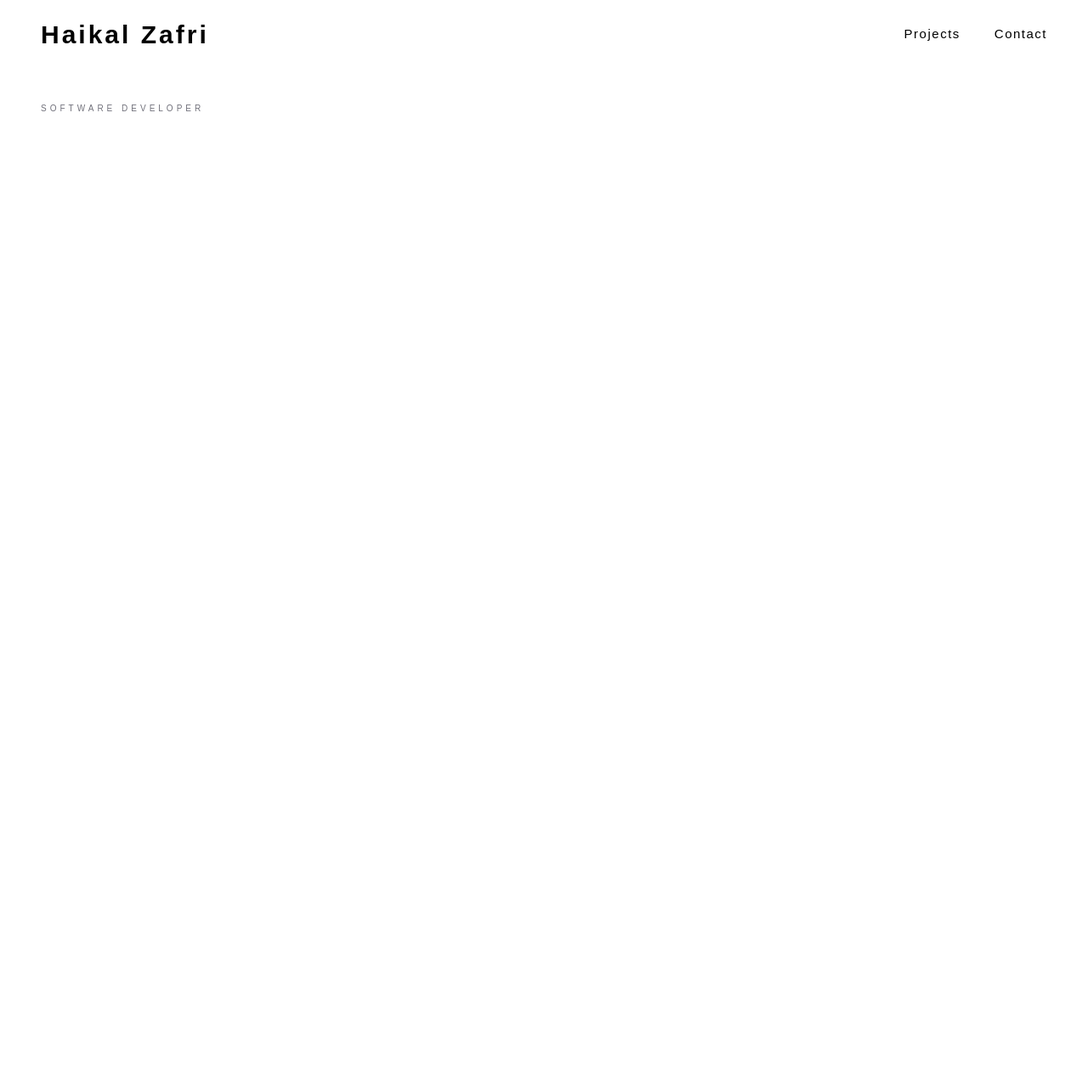
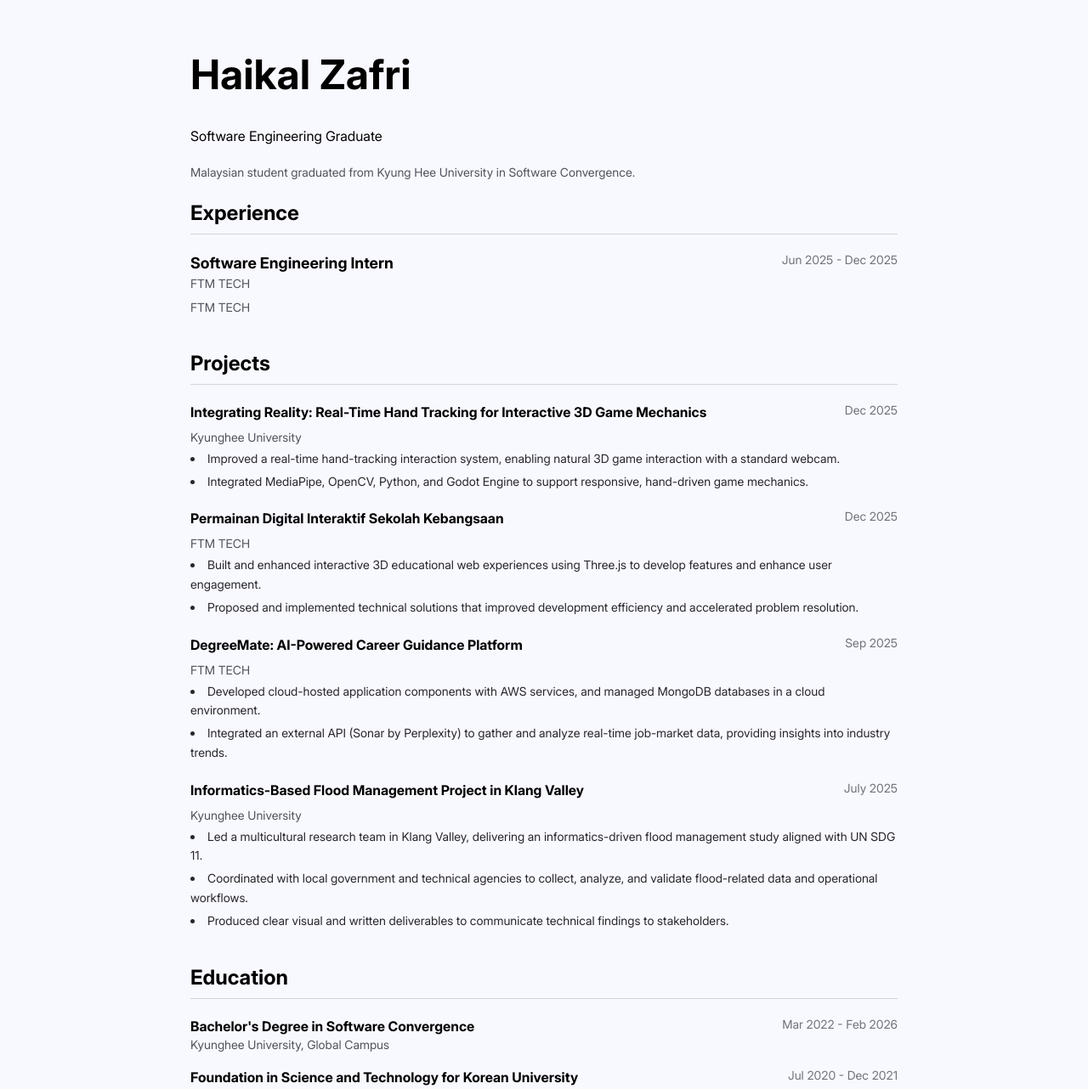
Before and after one commit to kalzaf50/portfolio, a React (Vite) app: page / in a window 1280 px wide. Shown: the top 1282 px of the page at 85% size. Before the commit the page ends 800 px from the top, so only its background shows below. Built offline with nearby package versions, Linux system fonts and the light colour scheme.

Commit message:
Main page: resume layout

```diff
--- /dev/null
+++ b/src/App.css
@@ -0,0 +1,27 @@
+@font-face {
+  font-family: 'RobotoBold';
+  src: url('/fonts/Roboto/static/Roboto-Bold.ttf') format('truetype');
+  font-weight: 700;
+  font-style: normal;
+}
+
+@font-face {
+  font-family: 'RobotoRegular';
+  src: url('/fonts/Roboto/static/Roboto-Regular.ttf') format('truetype');
+  font-weight: 400;
+  font-style: normal;
+}
+
+@font-face {
+  font-family: 'InterBold';
+  src: url('/fonts/Inter/static/Inter_24pt-Bold.ttf') format('truetype');
+  font-weight: 700;
+  font-style: normal;
+}
+
+@font-face {
+  font-family: 'InterRegular';
+  src: url('/fonts/Inter/static/Inter_24pt-Regular.ttf') format('truetype');
+  font-weight: 400;
+  font-style: normal;
+}
--- a/src/App.tsx
+++ b/src/App.tsx
@@ -1,52 +1,164 @@
 import React from 'react';
+import './App.css';
 
 const App: React.FC = () => {
-  const sharedPadding = "px-6 md:px-12";
-  const maxWidth = "max-w-7xl mx-auto";
+  return (
+    <div className="min-h-screen bg-[#F8F8FF] text-black" style={{ fontFamily: 'InterRegular' }}>
+      <div className="max-w-4xl mx-auto px-8 py-12 md:py-16">
 
-  return (
-    <div className="relative min-h-screen text-white selection:bg-white selection:text-black font-sans">
+        {/* HEADER */}
+        <header className="pb-6">
+          <h1 className="text-5xl md:text-5xl mb-3" style={{ fontFamily: 'InterBold' }}>
+            Haikal Zafri
+          </h1>
+        </header>
 
-      {/* HEADER */}
-      <header className="fixed top-0 left-0 w-full z-50 backdrop-blur-md">
-        <div className={`${maxWidth} ${sharedPadding} h-16 md:h-20 flex justify-between items-center`}>
+        {/* SUMMARY */}
+        <section className="mb-5">
+          <h2 className="text-s mb-5" style={{ fontFamily: 'InterRegular' }}>
+            Software Engineering Graduate
+          </h2>
+          <p className="text-sm leading-relaxed text-zinc-600">
+            Malaysian student graduated from Kyung Hee University in Software Convergence.
+          </p>
+        </section>
 
-          <div className="text-black font-bold text-[30px] tracking-[0.1em]" style={{ fontFamily: 'Arial, sans-serif' }}>
-            Haikal Zafri
+        {/* EXPERIENCE */}
+        <section className="mb-10">
+          <h2 className="text-2xl mb-5 border-b border-zinc-300 pb-2" style={{ fontFamily: 'InterBold' }}>
+            Experience
+          </h2>
+
+          <div className="mb-6">
+            <div className="flex justify-between items-start mb-2">
+              <div>
+                <h3 className="text-lg" style={{ fontFamily: 'InterBold' }}>Software Engineering Intern</h3>
+                <p className="text-sm text-zinc-600">FTM TECH</p>
+              </div>
+              <span className="text-sm text-zinc-500">Jun 2025 - Dec 2025</span>
+            </div>
+            <p className="text-sm text-zinc-600">FTM TECH</p>
           </div>
+        </section>
 
-          <nav className="flex items-center gap-10 text-[15px] tracking-[0.1em]" style={{ fontFamily: 'Arial, sans-serif' }}>
-            <a href="#projects" className="text-black hover:text-white transition-colors">
-              Projects
-            </a>
-            <a href="#contact" className="text-black hover:text-white transition-colors">
-              Contact
-            </a>
-          </nav>
-        </div>
-      </header>
+        {/* PROJECTS */}
+        <section className="mb-10">
+          <h2 className="text-2xl mb-5 border-b border-zinc-300 pb-2" style={{ fontFamily: 'InterBold' }}>
+            Projects
+          </h2>
 
-      {/* 2. BODY */}
-      <main className={`relative ${maxWidth} ${sharedPadding} pt-30`}>
-        <div className="max-w-2xl space-y-10" style={{ fontFamily: 'Arial, sans-serif' }}>
+          <div className="space-y-5">
+            <div>
+              <div className="flex justify-between items-start mb-2">
+                <h3 className="text-base" style={{ fontFamily: 'InterBold' }}>Integrating Reality: Real-Time Hand Tracking for Interactive 3D Game Mechanics</h3>
+                <span className="text-sm text-zinc-500 whitespace-nowrap ml-4">Dec 2025</span>
+              </div>
+              <p className="text-sm text-zinc-600 mb-1">Kyunghee University</p>
+              <ul className="list-disc list-inside space-y-1 text-sm text-zinc-800 leading-relaxed">
+                <li>Improved a real-time hand-tracking interaction system, enabling natural 3D game interaction with a standard webcam.</li>
+                <li>Integrated MediaPipe, OpenCV, Python, and Godot Engine to support responsive, hand-driven game mechanics.</li>
+              </ul>
+            </div>
 
-          {/* Tagline */}
-          <div className="flex items-center gap-4">
-            <p className="text-zinc-500 text-[10px] uppercase tracking-[0.4em]">
-              Software Developer
-            </p>
+            <div>
+              <div className="flex justify-between items-start mb-2">
+                <h3 className="text-base" style={{ fontFamily: 'InterBold' }}>Permainan Digital Interaktif Sekolah Kebangsaan</h3>
+                <span className="text-sm text-zinc-500 whitespace-nowrap ml-4">Dec 2025</span>
+              </div>
+              <p className="text-sm text-zinc-600 mb-1">FTM TECH</p>
+              <ul className="list-disc list-inside space-y-1 text-sm text-zinc-800 leading-relaxed">
+                <li>Built and enhanced interactive 3D educational web experiences using Three.js to develop features and enhance user engagement.</li>
+                <li>Proposed and implemented technical solutions that improved development efficiency and accelerated problem resolution.</li>
+              </ul>
+            </div>
+
+            <div>
+              <div className="flex justify-between items-start mb-2">
+                <h3 className="text-base" style={{ fontFamily: 'InterBold' }}>DegreeMate: AI-Powered Career Guidance Platform</h3>
+                <span className="text-sm text-zinc-500 whitespace-nowrap ml-4">Sep 2025</span>
+              </div>
+              <p className="text-sm text-zinc-600 mb-1">FTM TECH</p>
+              <ul className="list-disc list-inside space-y-1 text-sm text-zinc-800 leading-relaxed">
+                <li>Developed cloud-hosted application components with AWS services, and managed MongoDB databases in a cloud environment.</li>
+                <li>Integrated an external API (Sonar by Perplexity) to gather and analyze real-time job-market data, providing insights into industry trends.</li>
+              </ul>
+            </div>
+
+            <div>
+              <div className="flex justify-between items-start mb-2">
+                <h3 className="text-base" style={{ fontFamily: 'InterBold' }}>Informatics-Based Flood Management Project in Klang Valley</h3>
+                <span className="text-sm text-zinc-500 whitespace-nowrap ml-4">July 2025</span>
+              </div>
+              <p className="text-sm text-zinc-600 mb-1">Kyunghee University</p>
+              <ul className="list-disc list-inside space-y-1 text-sm text-zinc-800 leading-relaxed">
+                <li>Led a multicultural research team in Klang Valley, delivering an informatics-driven flood management study aligned with UN SDG 11.</li>
+                <li>Coordinated with local government and technical agencies to collect, analyze, and validate flood-related data and operational workflows.</li>
+                <li>Produced clear visual and written deliverables to communicate technical findings to stakeholders.</li>
+              </ul>
+            </div>
           </div>
+        </section>
 
-          {/* About Text */}
-          <div className="space-y-5">
-            <p className="text-base leading-relaxed max-w-lg">
-              I develop software that work (well). This website is one of the example-
-            </p>
+        {/* EDUCATION */}
+        <section className="mb-10">
+          <h2 className="text-2xl mb-5 border-b border-zinc-300 pb-2" style={{ fontFamily: 'InterBold' }}>
+            Education
+          </h2>
+
+          <div className="space-y-4">
+            <div>
+              <div className="flex justify-between items-start">
+                <div>
+                  <h3 className="text-base" style={{ fontFamily: 'InterBold' }}>Bachelor's Degree in Software Convergence</h3>
+                  <p className="text-sm text-zinc-600">Kyunghee University, Global Campus</p>
+                </div>
+                <span className="text-sm text-zinc-500 whitespace-nowrap ml-4">Mar 2022 - Feb 2026</span>
+              </div>
+            </div>
+
+            <div>
+              <div className="flex justify-between items-start">
+                <div>
+                  <h3 className="text-base" style={{ fontFamily: 'InterBold' }}>Foundation in Science and Technology for Korean University</h3>
+                  <p className="text-sm text-zinc-600">UniKL Malaysian Institute of Information Technology</p>
+                </div>
+                <span className="text-sm text-zinc-500 whitespace-nowrap ml-4">Jul 2020 - Dec 2021</span>
+              </div>
+            </div>
           </div>
+        </section>
 
-        </div>
-      </main>
+        {/* SKILLS & ADDITIONALS */}
+        <section className="mb-10">
+          <h2 className="text-2xl mb-5 border-b border-zinc-300 pb-2" style={{ fontFamily: 'InterBold' }}>
+            SKILLS & ADDITIONALS
+          </h2>
 
+          <div className="space-y-3 text-sm">
+            <div>
+              <span className="font-bold">Programming Languages: </span>
+              <span className="text-zinc-800">Python, C++, HTML, JavaScript, Lua, SQL</span>
+            </div>
+            <div>
+              <span className="font-bold">Frameworks & Libraries: </span>
+              <span className="text-zinc-800">React, Node.js, Three.js, OpenCV, MediaPipe</span>
+            </div>
+            <div>
+              <span className="font-bold">Tools & Platforms: </span>
+              <span className="text-zinc-800">AWS, MongoDB, Git, Postman, Figma, Notion</span>
+            </div>
+            <div>
+              <span className="font-bold">Languages: </span>
+              <span className="text-zinc-800">Malay, English, Korean</span>
+            </div>
+            <div>
+              <span className="font-bold">Certifications: </span>
+              <span className="text-zinc-800">Oracle Cloud Infrastructure 2025 Foundations Associate, Cisco (Introduction to Cybersecurity)</span>
+            </div>
+          </div>
+        </section>
+
+      </div>
     </div>
   );
 };
```
Also changed, not shown: 2 other files (tests, documents, lock files or other folders).
